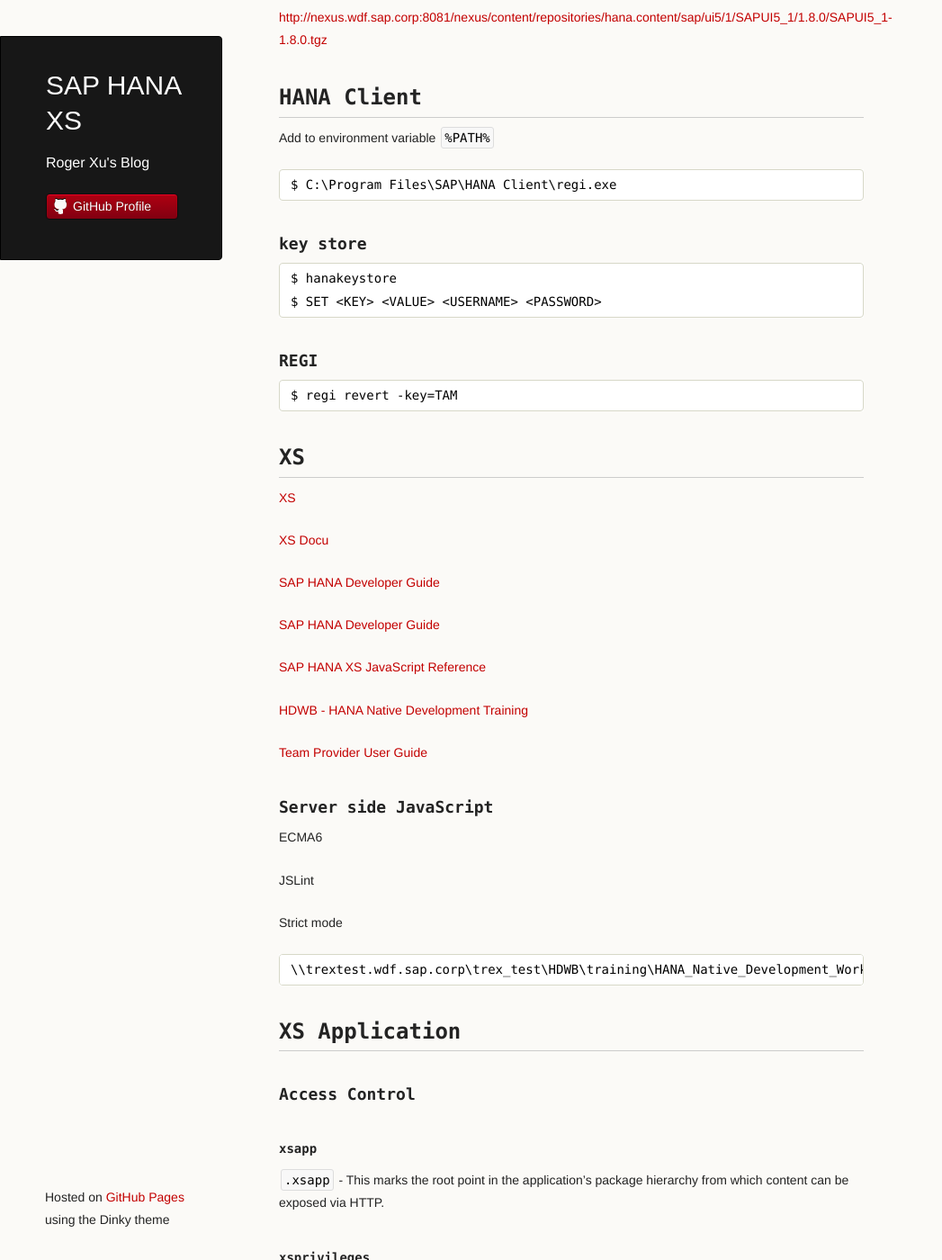
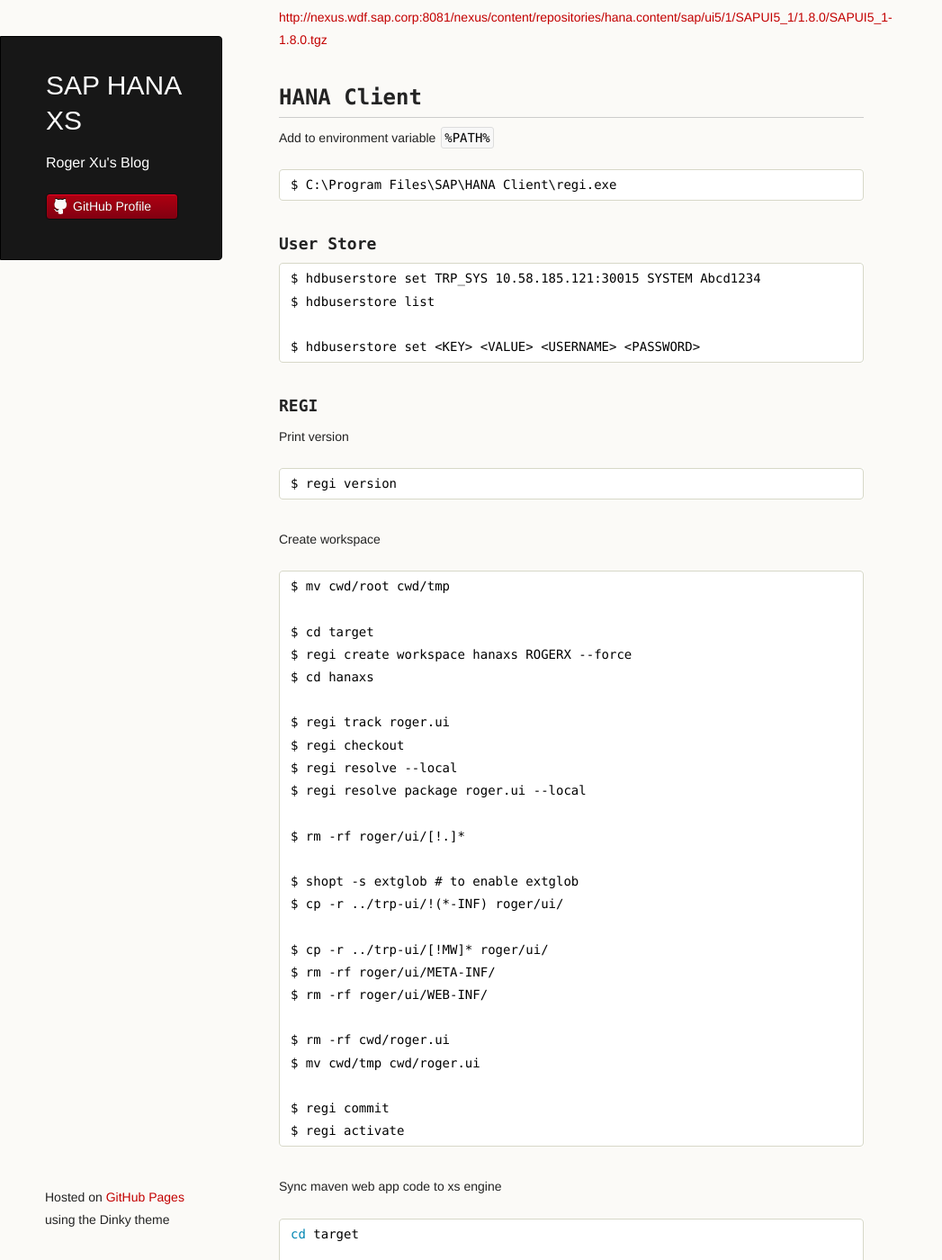
Before and after one commit to rogerxu/rogerxu.github.io, a Jekyll site: the page built from _posts/2013-05-15-xsengine.md, in a window 1280 px wide and 1400 px high, scrolled down 1236 px. Shown: the whole window at 90% size, without its empty margins (0-1047 px from the left). Built offline with Jekyll 4.4.1, drawn with Linux system fonts in a browser that asks for light colours; some of the changed text lies outside the part shown.

Commit message:
Add regi command for xs engine post.

````diff
--- a/_posts/2013-05-15-xsengine.md
+++ b/_posts/2013-05-15-xsengine.md
@@ -52,15 +52,68 @@
 
     $ C:\Program Files\SAP\HANA Client\regi.exe
 
-### key store
+### User Store
 
-    $ hanakeystore
-    $ SET <KEY> <VALUE> <USERNAME> <PASSWORD>
+    $ hdbuserstore set TRP_SYS 10.58.185.121:30015 SYSTEM Abcd1234
+    $ hdbuserstore list
+
+    $ hdbuserstore set <KEY> <VALUE> <USERNAME> <PASSWORD>
 
 ### REGI
 
-    $ regi revert -key=TAM
+Print version
 
+    $ regi version
+
+Create workspace
+
+    $ mv cwd/root cwd/tmp
+
+    $ cd target
+    $ regi create workspace hanaxs ROGERX --force
+    $ cd hanaxs
+
+    $ regi track roger.ui
+    $ regi checkout
+    $ regi resolve --local
+    $ regi resolve package roger.ui --local
+
+    $ rm -rf roger/ui/[!.]*
+
+    $ shopt -s extglob # to enable extglob
+    $ cp -r ../trp-ui/!(*-INF) roger/ui/
+
+    $ cp -r ../trp-ui/[!MW]* roger/ui/
+    $ rm -rf roger/ui/META-INF/
+    $ rm -rf roger/ui/WEB-INF/
+
+    $ rm -rf cwd/roger.ui
+    $ mv cwd/tmp cwd/roger.ui
+
+    $ regi commit
+    $ regi activate
+
+
+Sync maven web app code to xs engine
+
+```bash
+cd target
+
+regi create workspace hanaxs ROGERX --force
+cd hanaxs
+
+regi track sap.tm.trp.ui
+regi checkout
+regi resolve --local
+
+rm -rf sap/tm/trp/ui/[!.]*
+
+shopt -s extglob
+cp -r ../trp-ui/!(*-INF) sap/tm/trp/ui/
+
+regi commit
+regi activate
+```
 
 ## XS
 
````
